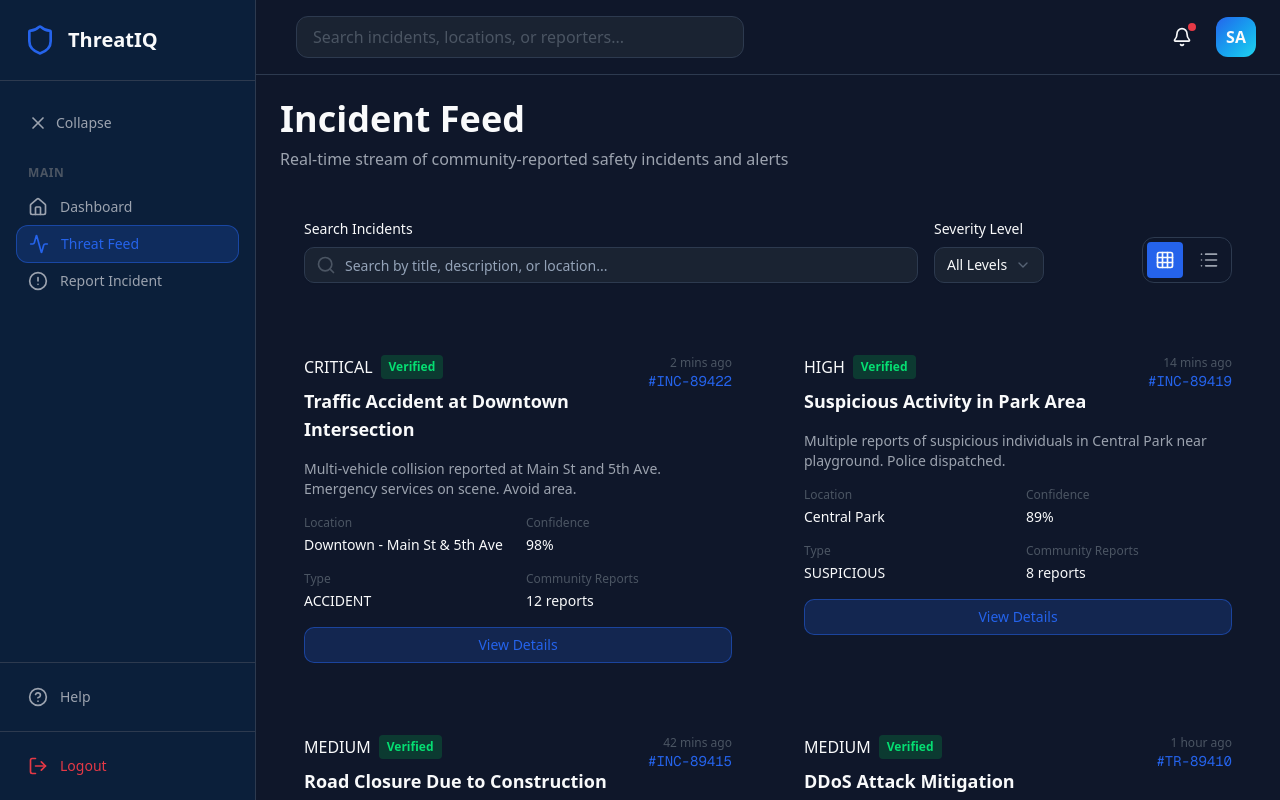
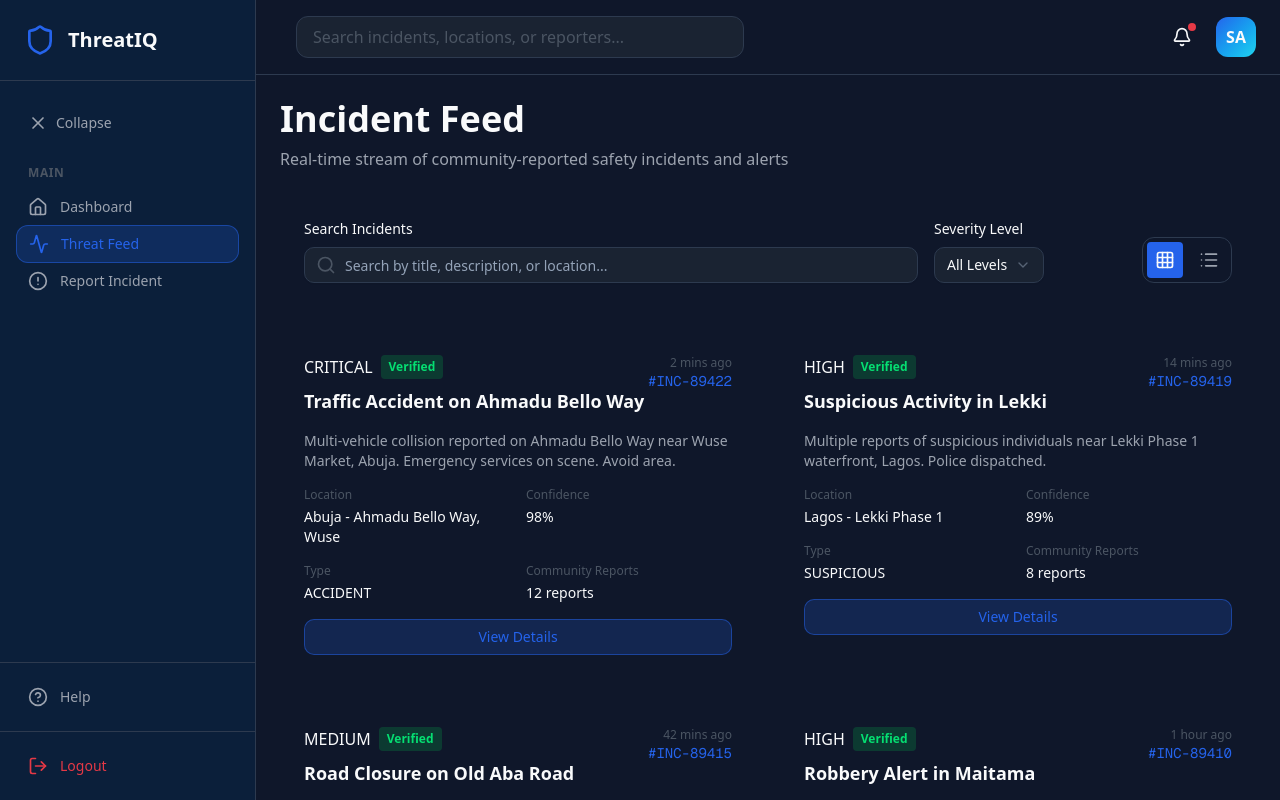
Before and after one commit to Justdan111/ThreathIQ, a Next.js app: page /threat in a window 1280 px wide. Built offline with nearby package versions, Linux system fonts and the light colour scheme.

Commit message:
feat: Update UI development phases and enhance incident reporting details

```diff
--- a/src/app/(dashboard)/dashboard/page.tsx
+++ b/src/app/(dashboard)/dashboard/page.tsx
@@ -97,8 +97,14 @@ export default function DashboardPage() {
   return (
     <div className="space-y-6 pb-12">
       {/* Header with Search and Status */}
-      <div className="flex flex-col md:flex-row items-start md:items-center justify-end gap-4">
-
+      <div className="flex flex-col md:flex-row items-start md:items-center justify-between gap-4">
+        <a
+          href="/threat/report"
+          className="inline-flex items-center gap-2 px-5 py-2.5 rounded-lg bg-[#2563EB] hover:bg-[#1D4ED8] text-white font-semibold text-sm transition"
+        >
+          <AlertTriangle className="w-4 h-4" />
+          Report Incident
+        </a>
 
         <div className="flex items-center gap-3">
           <button className="p-2 rounded-lg border border-[#2D3A4F] hover:bg-[#1A2332] transition">
--- a/src/app/(dashboard)/threat/page.tsx
+++ b/src/app/(dashboard)/threat/page.tsx
@@ -15,9 +15,9 @@ import { Search, Grid, List } from 'lucide-react';
 const THREATS = [
   {
     id: '#INC-89422',
-    title: 'Traffic Accident at Downtown Intersection',
-    description: 'Multi-vehicle collision reported at Main St and 5th Ave. Emergency services on scene. Avoid area.',
-    location: 'Downtown - Main St & 5th Ave',
+    title: 'Traffic Accident on Ahmadu Bello Way',
+    description: 'Multi-vehicle collision reported on Ahmadu Bello Way near Wuse Market, Abuja. Emergency services on scene. Avoid area.',
+    location: 'Abuja - Ahmadu Bello Way, Wuse',
     severity: 'CRITICAL',
     type: 'ACCIDENT',
     verified: true,
@@ -27,9 +27,9 @@ const THREATS = [
   },
   {
     id: '#INC-89419',
-    title: 'Suspicious Activity in Park Area',
-    description: 'Multiple reports of suspicious individuals in Central Park near playground. Police dispatched.',
-    location: 'Central Park',
+    title: 'Suspicious Activity in Lekki',
+    description: 'Multiple reports of suspicious individuals near Lekki Phase 1 waterfront, Lagos. Police dispatched.',
+    location: 'Lagos - Lekki Phase 1',
     severity: 'HIGH',
     type: 'SUSPICIOUS',
     verified: true,
@@ -39,9 +39,9 @@ const THREATS = [
   },
   {
     id: '#INC-89415',
-    title: 'Road Closure Due to Construction',
-    description: 'Oak Street between 3rd and 4th Ave closed for utility work. Use alternate routes.',
-    location: 'Oak Street',
+    title: 'Road Closure on Old Aba Road',
+    description: 'Old Aba Road in Port Harcourt closed for bridge maintenance. Use Ikwerre Road as alternate route.',
+    location: 'Port Harcourt - Old Aba Road',
     severity: 'MEDIUM',
     type: 'CLOSURE',
     verified: true,
@@ -50,24 +50,24 @@ const THREATS = [
     time: '42 mins ago'
   },
   {
-    id: '#TR-89410',
-    title: 'DDoS Attack Mitigation',
-    description: 'Distributed denial of service attack detected from 100+ nodes across multiple ISPs.',
-    location: 'South Africa',
-    severity: 'MEDIUM',
-    type: 'DDOS',
+    id: '#INC-89410',
+    title: 'Robbery Alert in Maitama',
+    description: 'Armed robbery attempt reported along Aguiyi Ironsi Street, Maitama, Abuja. Security forces on patrol.',
+    location: 'Abuja - Maitama District',
+    severity: 'HIGH',
+    type: 'CRIME',
     verified: true,
     reports: 24,
     confidence: '96%',
     time: '1 hour ago'
   },
   {
-    id: '#TR-89405',
-    title: 'Malware Distribution Network',
-    description: 'New botnet command and control infrastructure identified in East Africa region.',
-    location: 'East Africa',
-    severity: 'HIGH',
-    type: 'MALWARE',
+    id: '#INC-89405',
+    title: 'Flooding on Kano-Zaria Road',
+    description: 'Heavy flooding on Kano-Zaria expressway after overnight rains. Motorists warned to use alternate routes.',
+    location: 'Kano - Kano-Zaria Expressway',
+    severity: 'MEDIUM',
+    type: 'HAZARD',
     verified: true,
     reports: 31,
     confidence: '92%',
--- a/src/app/(dashboard)/threat/report/page.tsx
+++ b/src/app/(dashboard)/threat/report/page.tsx
@@ -150,7 +150,7 @@ export default function ReportIncidentPage() {
             <Input
               type="text"
               name="location"
-              placeholder="San Francisco Downtown, Market St"
+              placeholder="e.g. Wuse Market, Abuja or Lekki Phase 1, Lagos"
               value={formData.location}
               onChange={handleInputChange}
               className="bg-[#1A2332] border-[#2D3A4F] text-[#F9FAFB] placeholder-[#4B5563]"
```
Also changed, not shown: 1 other file (tests, documents, lock files or other folders).
